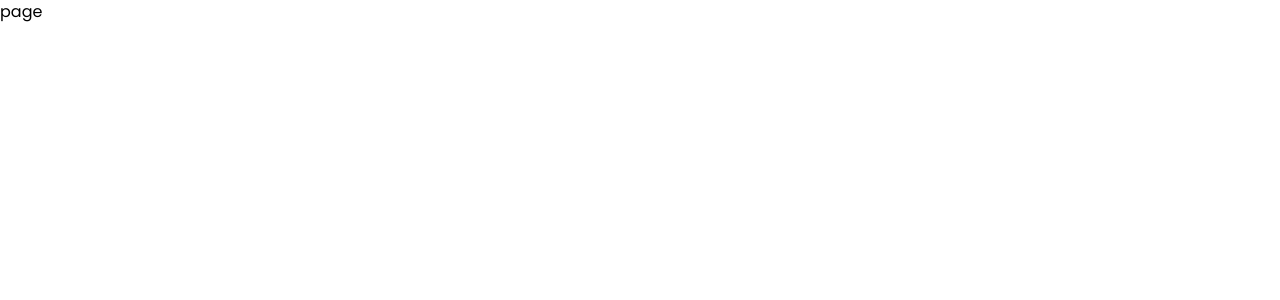
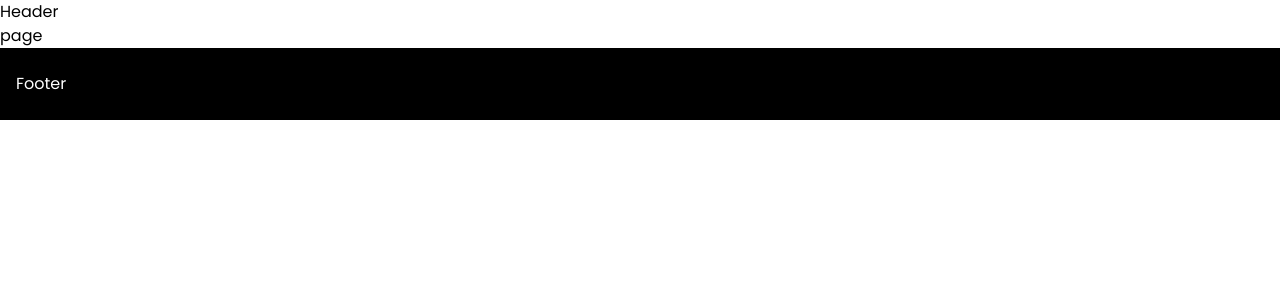
Before and after one commit to mahedizaman/next-E-commerce, a Next.js app: page / in a window 1280 px wide. Shown: the top 300 px of the page. Built offline with nearby package versions, Linux system fonts and the light colour scheme.

Commit message:
Social icon data file

```diff
--- a/app/layout.js
+++ b/app/layout.js
@@ -1,5 +1,7 @@
+import Header from "@/components/Header";
 import "./globals.css";
 import { Poppins } from "next/font/google";
+import Footer from "@/components/Footer";
 
 const poppins = Poppins({
   subsets: ["latin"],
@@ -15,7 +17,11 @@ export const metadata = {
 export default function RootLayout({ children }) {
   return (
     <html lang="en" className={poppins.className}>
-      <body>{children}</body>
+      <body>
+        <Header/>
+        {children}
+        <Footer/>
+        </body>
     </html>
   );
 }
--- /dev/null
+++ b/components/Container.jsx
@@ -0,0 +1,9 @@
+
+
+const Container = ({children}) => {
+  return (
+    <div className='max-w-7xl mx-auto px-4 py-6'>{children}</div>
+  )
+}
+
+export default Container
--- /dev/null
+++ b/components/Footer.jsx
@@ -0,0 +1,14 @@
+import Container from "./Container"
+
+
+const Footer = () => {
+  return (
+    <footer className="bg-black text-white">
+        <Container>
+            Footer
+        </Container>
+    </footer>
+  )
+}
+
+export default Footer
--- /dev/null
+++ b/components/Header.jsx
@@ -0,0 +1,9 @@
+
+
+const Header = () => {
+  return (
+    <div>Header</div>
+  )
+}
+
+export default Header
--- /dev/null
+++ b/data/SocialIcon.js
@@ -0,0 +1,42 @@
+
+import {
+  Facebook,
+  Twitter,
+  Instagram,
+  Youtube,
+  Pinterest,
+  TikTok,
+} from "lucide-react";
+
+export const socialIcons = [
+  {
+    name: "Facebook",
+    href: "https://www.facebook.com",
+    icon: Facebook,
+  },
+  {
+    name: "Twitter",
+    href: "https://www.twitter.com",
+    icon: Twitter,
+  },
+  {
+    name: "Instagram",
+    href: "https://www.instagram.com",
+    icon: Instagram,
+  },
+  {
+    name: "YouTube",
+    href: "https://www.youtube.com",
+    icon: Youtube,
+  },
+  {
+    name: "Pinterest",
+    href: "https://www.pinterest.com",
+    icon: Pinterest,
+  },
+  {
+    name: "TikTok",
+    href: "https://www.tiktok.com",
+    icon: TikTok,
+  },
+];
--- a/package.json
+++ b/package.json
@@ -9,6 +9,7 @@
     "lint": "eslint"
   },
   "dependencies": {
+    "lucide-react": "^0.561.0",
     "next": "16.0.10",
     "react": "19.2.1",
     "react-dom": "19.2.1"
```
Also changed, not shown: components/SocialNetwork.jsx (added), 1 other file (tests, documents, lock files or other folders).
